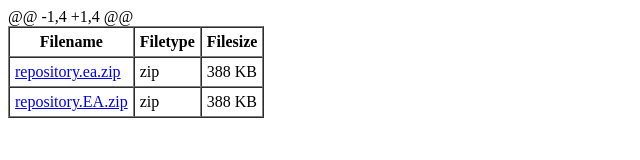
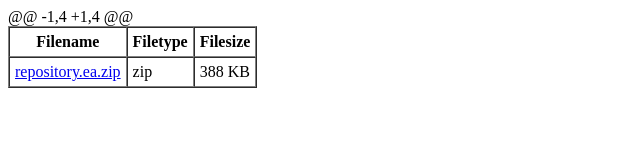
Before and after one commit to EA4all/REPO, a plain HTML site: page index.html in a window 1280 px wide. Shown: the whole page, without its empty margins (0-640 px from the left). Drawn offline with Linux system fonts and the light colour scheme.

Commit message:
Update index.html

```diff
--- a/index.html
+++ b/index.html
@@ -14,8 +14,5 @@
 
 
 
-<TR><TD><a href="repository.EA.zip">repository.EA.zip</a></td><td>zip</td><td>388 KB</td></TR>
-
-
 
 </TABLE>
```
